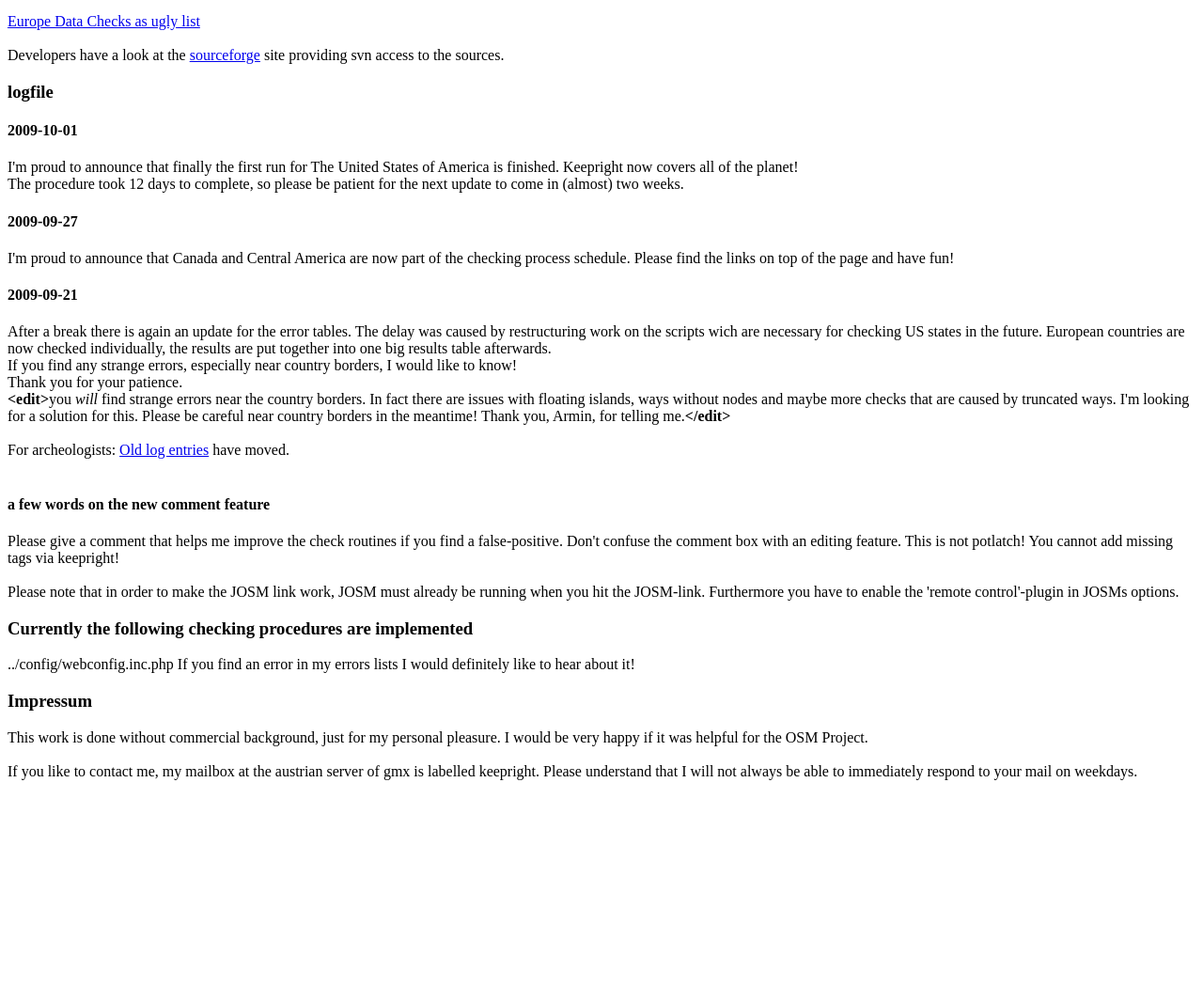
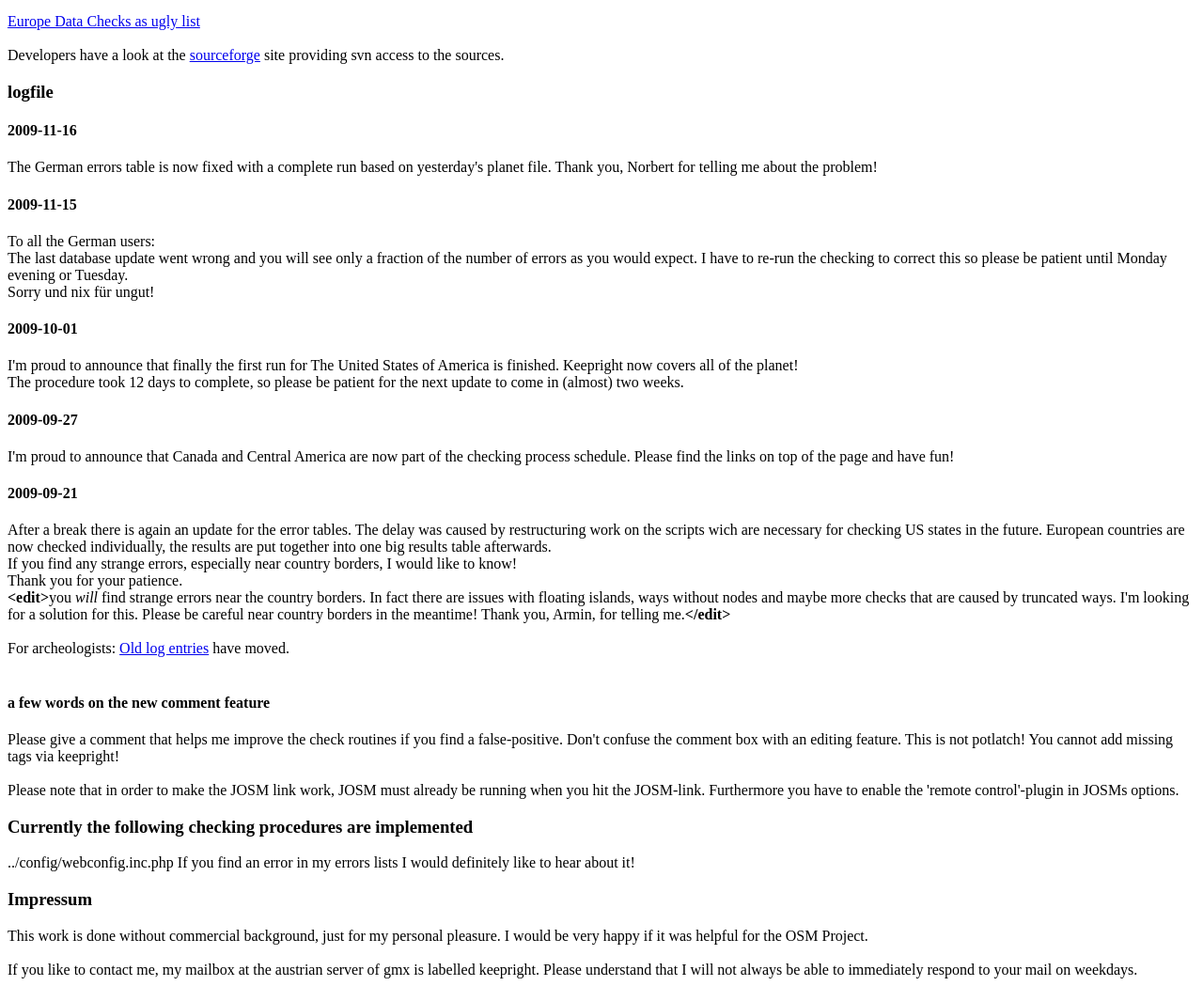
Before and after one commit to bugdebugger/keepright, a PHP site: page /load_and_zoom/ in a window 1280 px wide. Shown: the part 319-1368 px from the top of the page at 94% size. Before the commit the page ends 1149 px from the top, so only its background shows below. Run offline with PHP 8.4, Linux system fonts and the light colour scheme; data that the repository does not hold is empty.

Commit message:
log messages on the main page

```diff
--- a/web/index.php
+++ b/web/index.php
@@ -35,6 +35,12 @@ Developers have a look at the <a href="http://apps.sourceforge.net/trac/keeprigh
 
 <h3>logfile</h3>
 
+<h4>2009-11-16</h4>
+The German errors table is now fixed with a complete run based on yesterday&apos;s planet file. Thank you, Norbert for telling me about the problem!
+
+<h4>2009-11-15</h4>
+To all the German users:<br>
+The last database update went wrong and you will see only a fraction of the number of errors as you would expect. I have to re-run the checking to correct this so please be patient until Monday evening or Tuesday.<br>Sorry und nix f&uuml;r ungut!
 
 <h4>2009-10-01</h4>
 I&apos;m proud to announce that finally the first run for The United States of America is finished. Keepright now covers all of the planet!<br>
```
